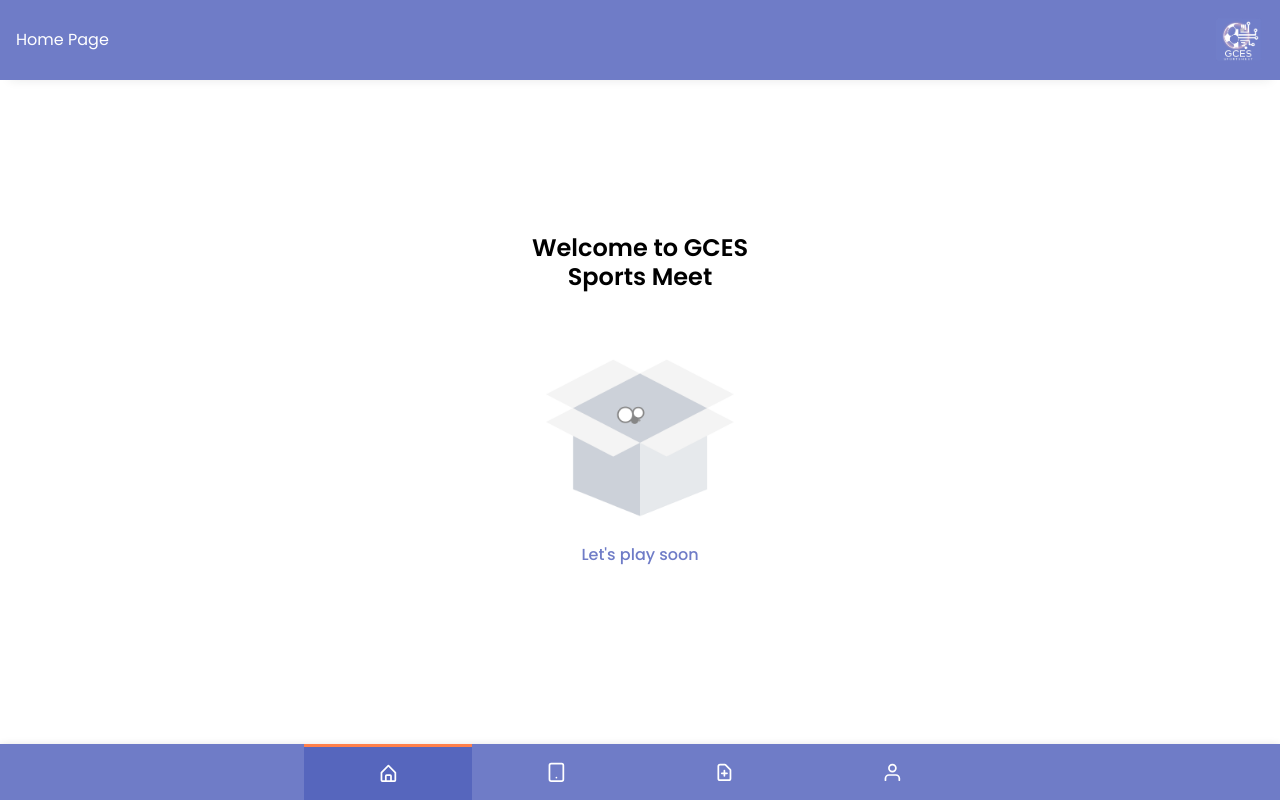
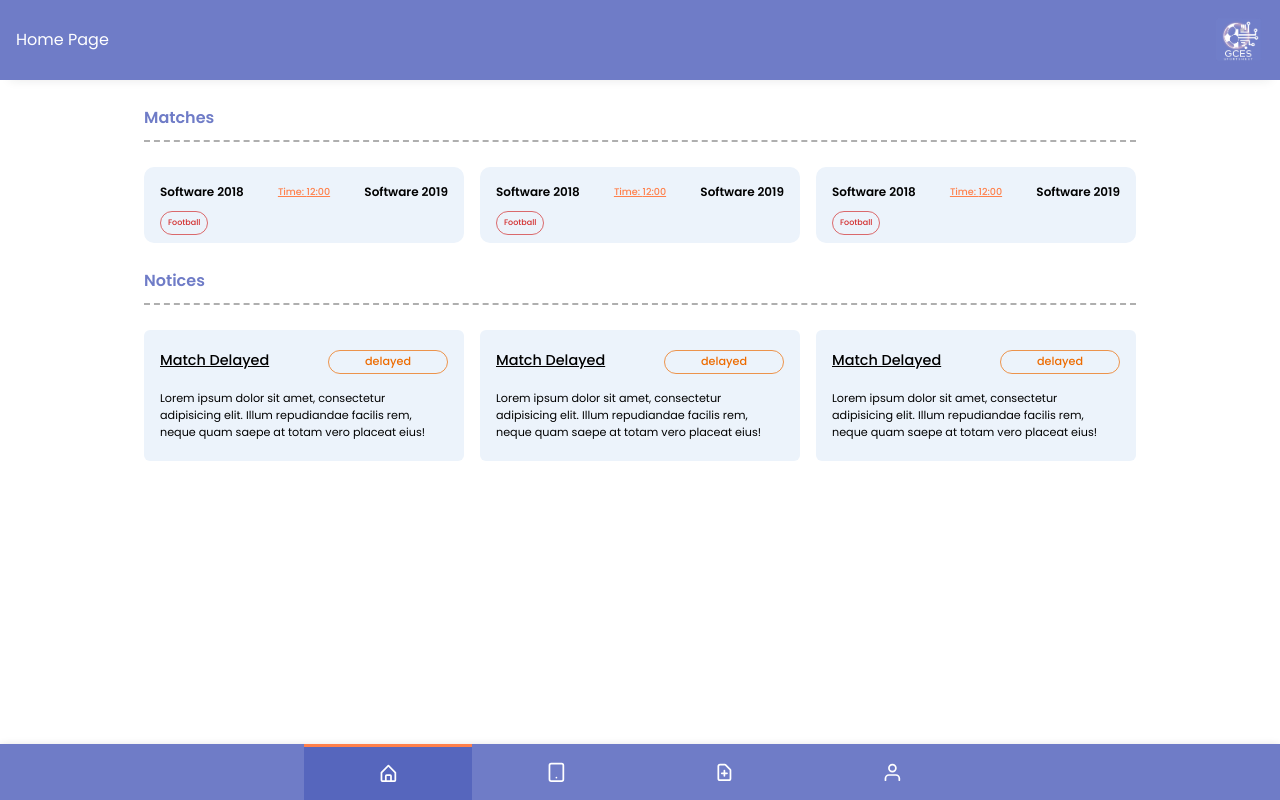
Before and after one commit to Minify-It-services/sports-meet-app, a React (Create React App) app: page / in a window 1280 px wide. Built offline with nearby package versions, Linux system fonts and the light colour scheme.

Commit message:
Fixing Home page

```diff
--- a/src/pages/Home.jsx
+++ b/src/pages/Home.jsx
@@ -1,39 +1,55 @@
 import React from 'react';
 
-import { Typography } from '@mui/material';
+import Box from '@mui/material/Box';
+import Typography from '@mui/material/Typography';
+import Grid from '@mui/material/Grid';
 
 // components
 import Layout from '../layout/Layout';
+import MatchCard from '../components/MatchCard';
+import NoticeCard from '../components/NoticeCard';
 
 const Home = () => {
     return (
         <Layout title="Home Page">
-            <div className="homeBackground"
-                style={{
-                height:"80vh",
-                width:"100%",
-                display:"flex",
-                flexDirection:"column",
-                alignItems:"center",
-                justifyContent:"center",
-                }}>
-                    <div className="bgText"
-                        style={{
-                        display:"flex",
-                        flexDirection:"column",
-                        alignItems:"center",
-                        justifyContent:"center",
-                        textAlign:"center",
-                        }}>
-                        <Typography variant="h4" style={{fontSize:"1.5rem", fontWeight:'600'}}>
-                            Welcome to GCES <br/>Sports Meet
-                        </Typography>
-                        <img src="/images/home-bg.gif" alt="" style={{width:'250px'}} />
-                        <Typography variant="h6" color='primary' style={{fontSize:"1rem", fontWeight:'500'}}>
-                            Let's play soon
-                        </Typography>
-                    </div>
-            </div>
+            <Box mx={{xs:'1rem', sm:'3rem', md:'5rem', lg:'9rem'}} my='1rem'>
+                {/* Matches-section: */}
+            <Box>
+                <Typography color='primary' sx={{fontSize:'1rem', fontWeight:'600', borderBottom:'2px dashed #00000050', marginBottom:'25px', padding:'10px 0px'}}>
+                    Matches
+                </Typography>
+                <Grid container spacing={2}>
+                    {/* -----Mappping from here----- */}
+                    <Grid item xs={12} sm={6} lg={4}>
+                        <MatchCard></MatchCard>
+                    </Grid>
+                    <Grid item xs={12} sm={6} lg={4}>
+                        <MatchCard></MatchCard>
+                    </Grid>
+                    <Grid item xs={12} sm={6} lg={4}>
+                        <MatchCard></MatchCard>
+                    </Grid>
+                </Grid>
+            </Box>
+            {/* Notice-section: */}
+            <Box my='1rem'>
+                <Typography color='primary' sx={{fontSize:'1rem', fontWeight:'600', borderBottom:'2px dashed #00000050', marginBottom:'25px', padding:'10px 0px'}}>
+                    Notices
+                </Typography>
+                <Grid container spacing={2}>
+                    {/* -----Mappping from here----- */}
+                    <Grid item xs={12} md={6} lg={4}>
+                        <NoticeCard></NoticeCard>
+                    </Grid>
+                    <Grid item xs={12} md={6} lg={4}>
+                        <NoticeCard></NoticeCard>
+                    </Grid>
+                    <Grid item xs={12} md={6} lg={4}>
+                        <NoticeCard></NoticeCard>
+                    </Grid>
+                </Grid>
+            </Box>
+            </Box>
         </Layout>
     )
 }
```
